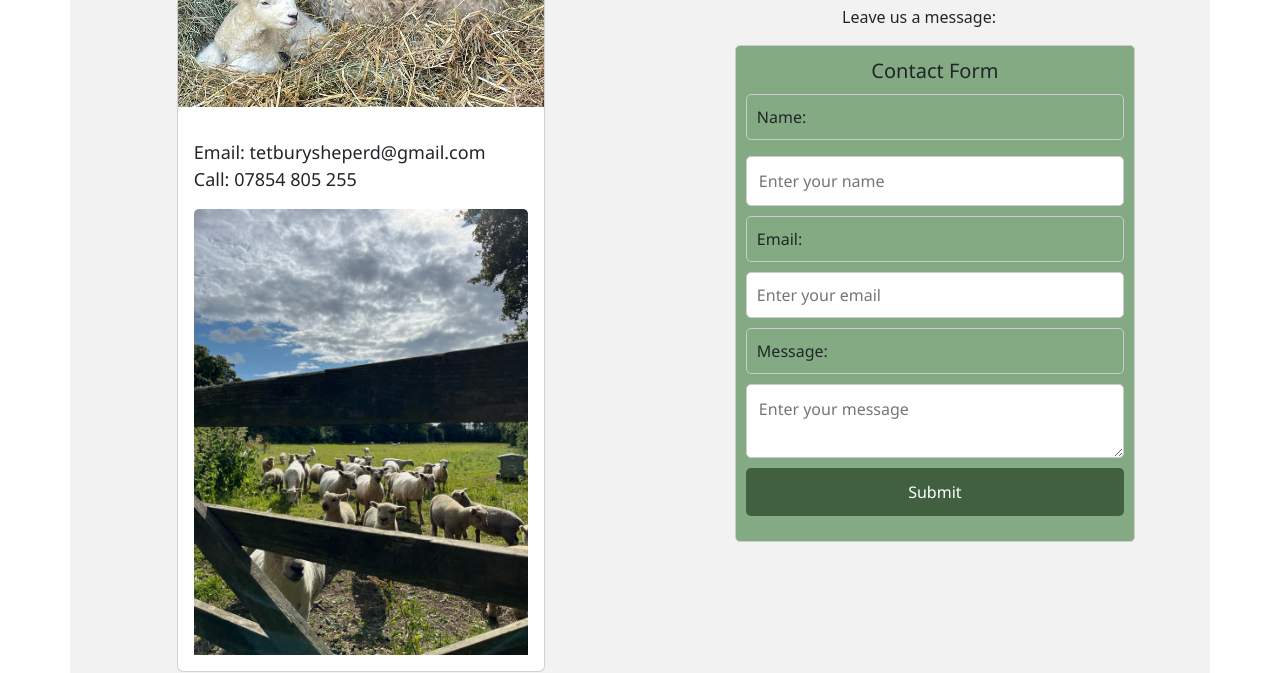
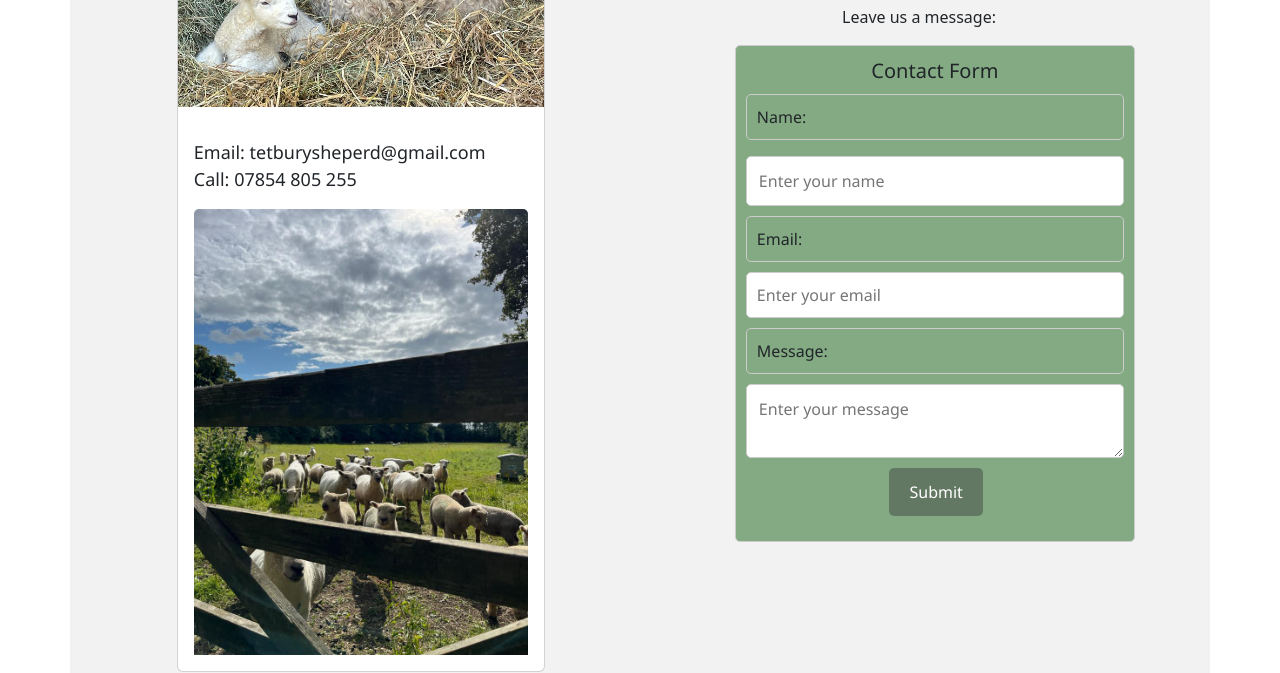
Before and after one commit to Cathr16/tetburyshepherd, a plain HTML site: page contactUs.html in a window 1280 px wide. Shown: the part 835-1508 px from the top of the page. Drawn offline with nearby package versions, Linux system fonts and the light colour scheme.

Commit message:
submit button created

```diff
--- a/contactUs.css
+++ b/contactUs.css
@@ -93,7 +93,7 @@ background-color: linen;}
         font-size: 16px;}
 
         textarea {display: block;
-          margin-bottom: 10px;
+          margin-bottom: 15px;
           width: 100%;
           border-radius: 5px;
           padding: 10px;
@@ -102,17 +102,23 @@ background-color: linen;}
 
 
 
-        input[type="submit"] {
+        .submit {
           background-color: rgba(84, 97, 84, 0.667);
           color: white;
           padding: 10px;
           border: none;
+          margin-top: 10px;
           border-radius: 5px;
+          padding: 12px 20px;
           cursor: pointer;
+          display: flex;
+          margin-inline-start: 38%;
+
         }
-        input[type="submit"]:hover {
-          background-color: #3e8e41;
-        }
+
+    .submit:hover {
+    background-color: #3c9140;
+  }
 
 
   input[type=text], select, textarea {
@@ -124,18 +130,8 @@ background-color: linen;}
     resize: vertical;
   }
 
-  input[type=submit] {
-    background-color: rgb(64, 96, 64);
-    color: white;
-    margin-top: 10px;
-    padding: 12px 20px;
-    border: none;
-    cursor: pointer;
-  }
 
-  input[type=submit]:hover {
-    background-color: #3c9140;
-  }
+
 
   .container {
     border-radius: 5px;
--- a/contactUs.html
+++ b/contactUs.html
@@ -79,7 +79,7 @@
 			<input style="margin-bottom: 10px;" type="email" id="email" name="email" placeholder="Enter your email" required>
 			<label for="message">Message:</label>
 			<textarea id="message" name="message" placeholder="Enter your message" required></textarea>
-        <input style="margin-bottom: 15px;" type="submit" value="Submit">
+        <button style="margin-bottom: 15px;" class="submit"> Submit</button>
 
     </fieldset>
 	</form>
```
